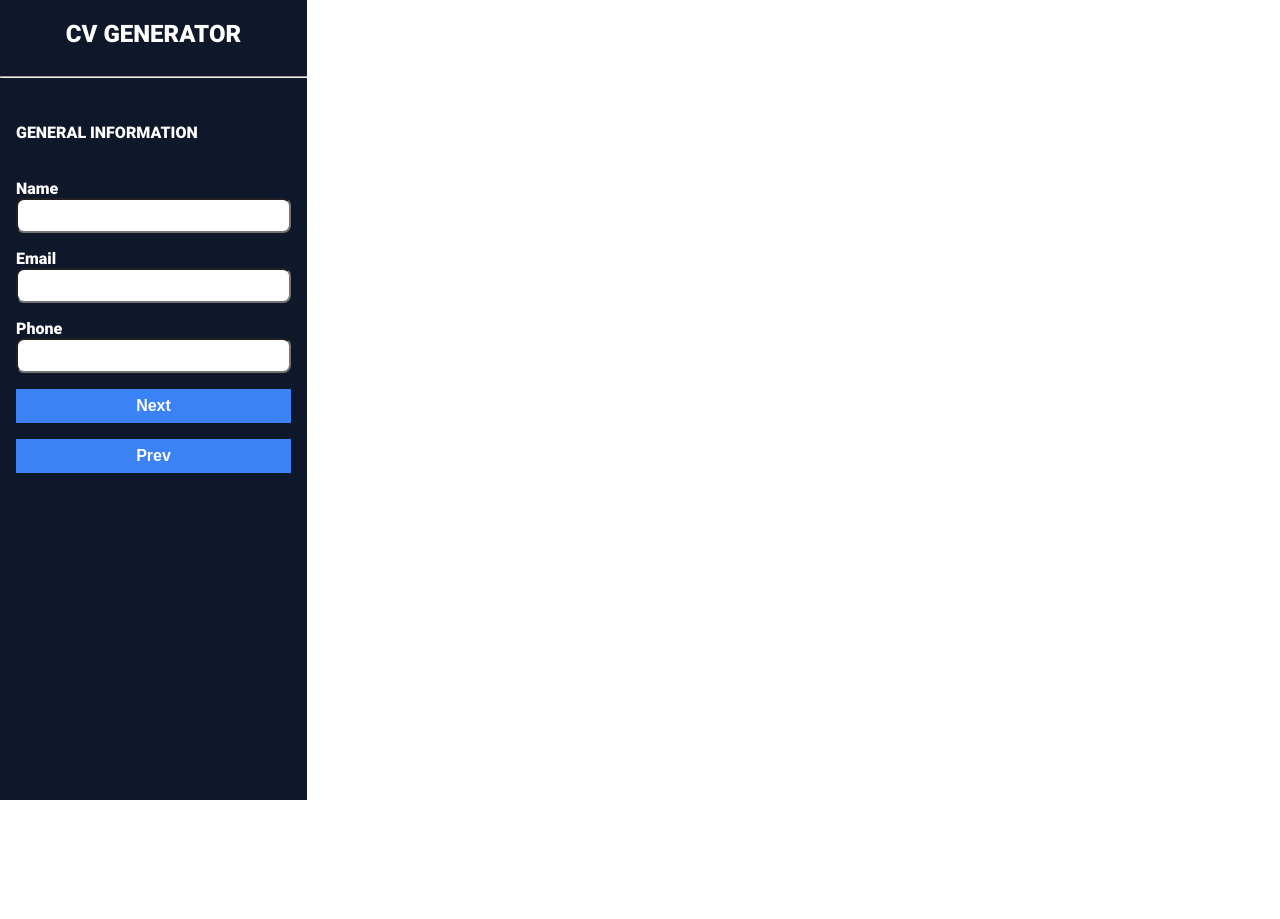
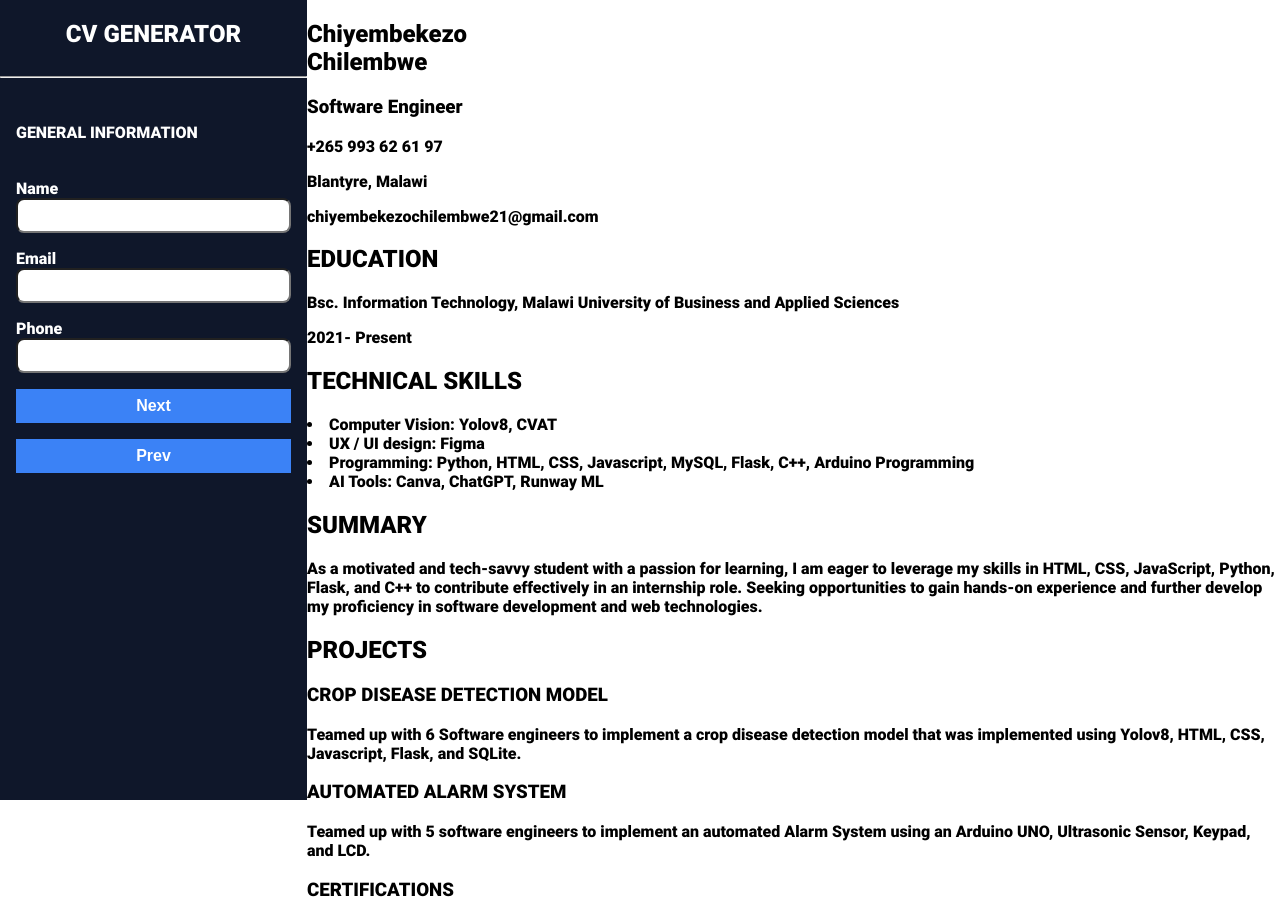
Before and after one commit to PhoenixTech2003/cv-application, a React (Vite) app: page / in a window 1280 px wide. Shown: the top 919 px of the page. Before the commit the page ends 800 px from the top, so only its background shows below. Built offline with nearby package versions, Linux system fonts and the light colour scheme.

Commit message:
Add mark up for the cvDisplay component

```diff
--- a/src/components.jsx
+++ b/src/components.jsx
@@ -52,9 +52,94 @@ function SideBar({children}){
 
 }
 
-function cvDisplay(){
+function CvDisplay(){
     return (
         <section className="cv-section">
+            <div>
+                <section className="left-section">
+                    <div>
+                        <h2>Chiyembekezo <br /> Chilembwe</h2>
+                        <h1>Software Engineer</h1>
+                    </div>
+                    <div>
+                        <p>+265 993 62 61 97</p>
+                        <p>Blantyre, Malawi</p>
+                        <p>chiyembekezochilembwe21@gmail.com</p>
+                    </div>
+                    <div>
+                        <h2>EDUCATION</h2>
+                        <p>Bsc. Information Technology, Malawi University of Business and Applied Sciences</p>
+                        <p>2021- Present</p>
+                    </div>
+                    <div>
+                        <h2>
+                            TECHNICAL SKILLS
+                        </h2>
+                        <li>Computer Vision: Yolov8, CVAT</li>
+                        <li>UX / UI design: Figma</li>
+                        <li>
+                            Programming: Python, HTML, CSS,
+                            Javascript, MySQL, Flask, C++, Arduino
+                            Programming
+                        </li>
+                        <li>
+                            AI Tools: Canva, ChatGPT, Runway ML
+                        </li>
+
+                    </div>
+                </section>
+                <section className="right-section">
+                    <div>
+                        <h2>SUMMARY</h2>
+                        <p>
+                            As a motivated and tech-savvy student with a passion for
+                            learning, I am eager to leverage my skills in HTML, CSS,
+                            JavaScript, Python, Flask, and C++ to contribute effectively
+                            in an internship role. Seeking opportunities to gain hands-on
+                            experience and further develop my proficiency in software
+                            development and web technologies.
+                        </p>
+                    </div>
+                    <div>
+                        <h2>PROJECTS</h2>
+                        <div>
+                            <h3>
+                                CROP DISEASE DETECTION MODEL
+                            </h3>
+                            <p>
+                                Teamed up with 6 Software engineers to implement a crop
+                                disease detection model that was implemented using
+                                Yolov8, HTML, CSS, Javascript, Flask, and SQLite.
+                            </p>
+                        </div>
+                        <div>
+                            <h3>
+                                AUTOMATED ALARM SYSTEM
+                            </h3>
+                            <p>
+                                Teamed up with 5 software engineers to implement an
+                                automated Alarm System using an Arduino UNO,
+                                Ultrasonic Sensor, Keypad, and LCD.
+                            </p>
+                        </div>
+
+                    </div>
+                    <div>
+                        <h3>CERTIFICATIONS</h3>
+                        <li>
+                            Nvidia Fundamentals In Accelerated Computing with
+                            CUDA C/C++
+                            https://learn.nvidia.com/certificates?id=MDy2Fp2xTZ-3_
+                            oUr6Tlbng
+                        </li>
+                        <li>
+                            Micromek STEM Arduino Programming Certificate
+                        </li>
+                    </div>
+
+                </section>
+            </div>
+
 
         </section>
     )
@@ -72,9 +157,11 @@ function Main(){
         setNumber(formNumber - 1);
     }
 
+
+
     if (formNumber === 0){
         return(
-
+            <>
             <SideBar>
                 <Form inputs={[
                     {name:["name","Name", "text"]},
@@ -89,6 +176,11 @@ function Main(){
 
                 />
             </SideBar>
+
+            <CvDisplay />
+
+            </>
+
 
 
         )
```
